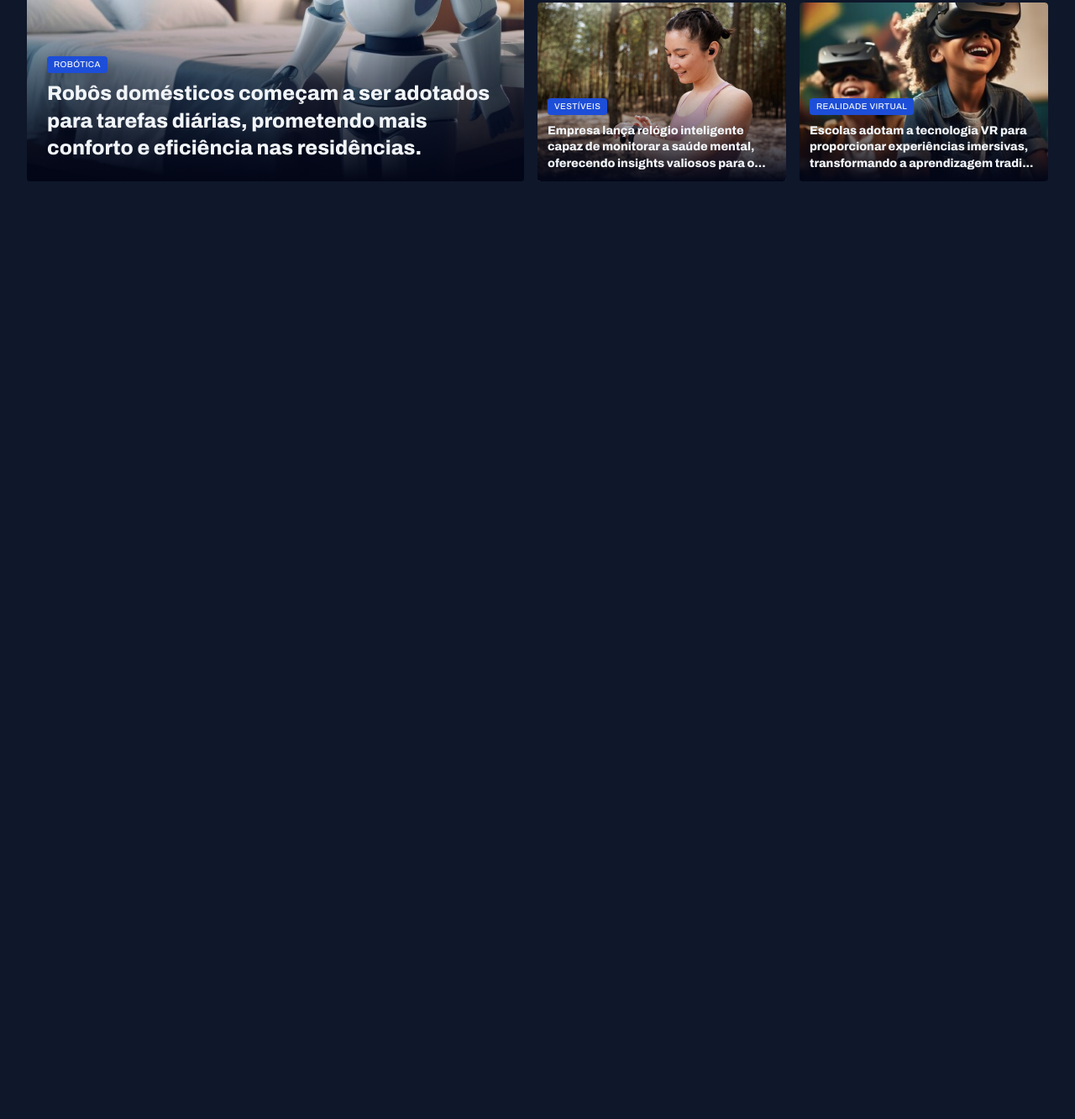
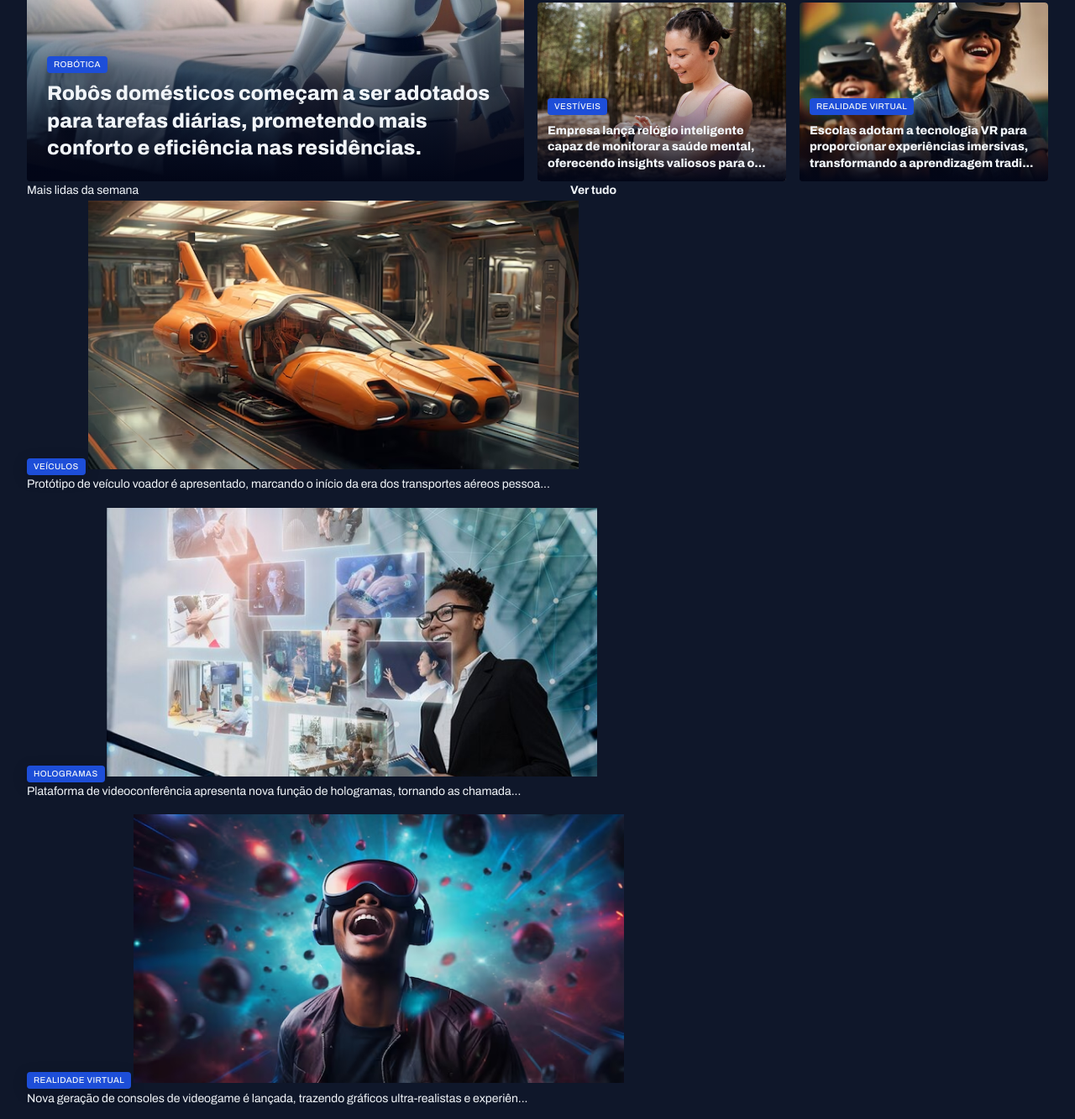
Before and after one commit to DiogoWernek/NewsPortal, a plain HTML site: page index.html in a window 1280 px wide. Shown: the part 390-1723 px from the top of the page at 84% size. Before the commit the page ends 800 px from the top, so only its background shows below. Drawn offline with Linux system fonts and the light colour scheme.

Commit message:
Estrutura seçao mais lidas

```diff
--- a/index.html
+++ b/index.html
@@ -84,7 +84,8 @@
           <figcaption>
             <span class="content-tag">Vestíveis</span>
             <h2 class="text-lg">
-              Empresa lança relógio inteligente capaz de monitorar a saúde mental, oferecendo insights valiosos para o...
+              Empresa lança relógio inteligente capaz de monitorar a saúde mental, oferecendo insights valiosos para
+              o...
             </h2>
           </figcaption>
         </figure>
@@ -102,6 +103,50 @@
       </div>
 
     </section>
+
+    <section id="weekly">
+      <header class="grid grid-flow-col">
+        <h3>Mais lidas da semana</h3>
+        <a href="#" class="grid grid-flow-col">
+          <Strong>Ver tudo</Strong>
+          <span></span>
+        </a>
+      </header>
+
+      <div class="grid gap-16">
+        <figure>
+          <span class="content-tag">Veículos</span>
+          <img src="assets/images/Image 06.png" alt="Carro">
+          <p>
+            Protótipo de veículo voador é apresentado, marcando o início da era dos transportes aéreos pessoa...
+          </p>
+        </figure>
+
+        <figure>
+          <span class="content-tag">Hologramas</span>
+          <img src="assets/images/Image 07.png" alt="Carro">
+          <p>
+            Plataforma de videoconferência apresenta nova função de hologramas, tornando as chamada...
+          </p>
+        </figure>
+
+        <figure>
+          <span class="content-tag">Realidade Virtual</span>
+          <img src="assets/images/Image 08.png" alt="Carro">
+          <p>
+            Nova geração de consoles de videogame é lançada, trazendo gráficos ultra-realistas e experiên...
+          </p>
+        </figure>
+
+        <figure>
+          <span class="content-tag">Internet</span>
+          <img src="assets/images/Image 09.png" alt="Carro">
+          <p>
+            Projeto busca oferecer internet de alta velocidade em áreas remotas através de satélites.
+          </p>
+        </figure>
+      </div>
+    </section>
   </main>
 </body>
 
```
